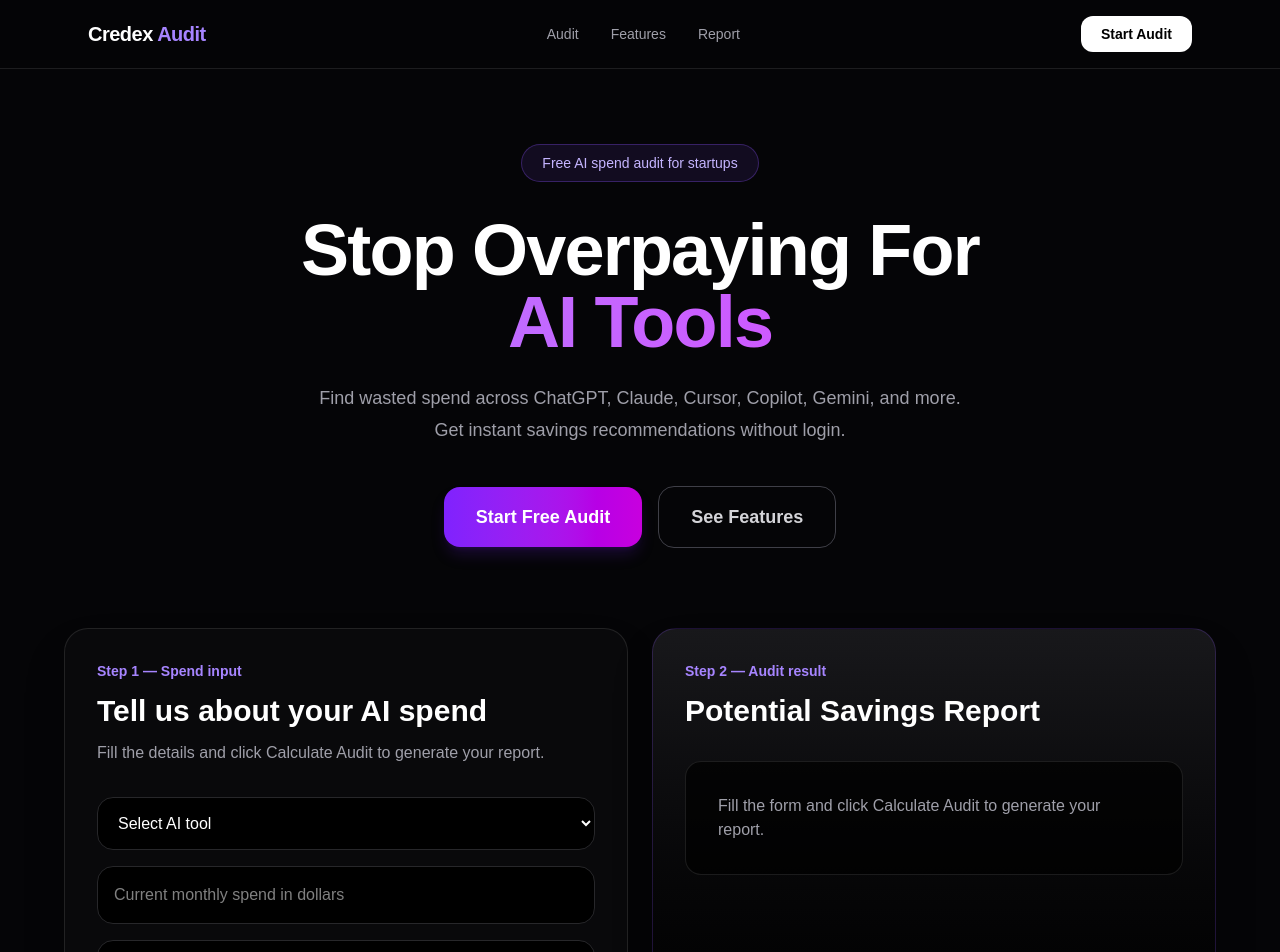
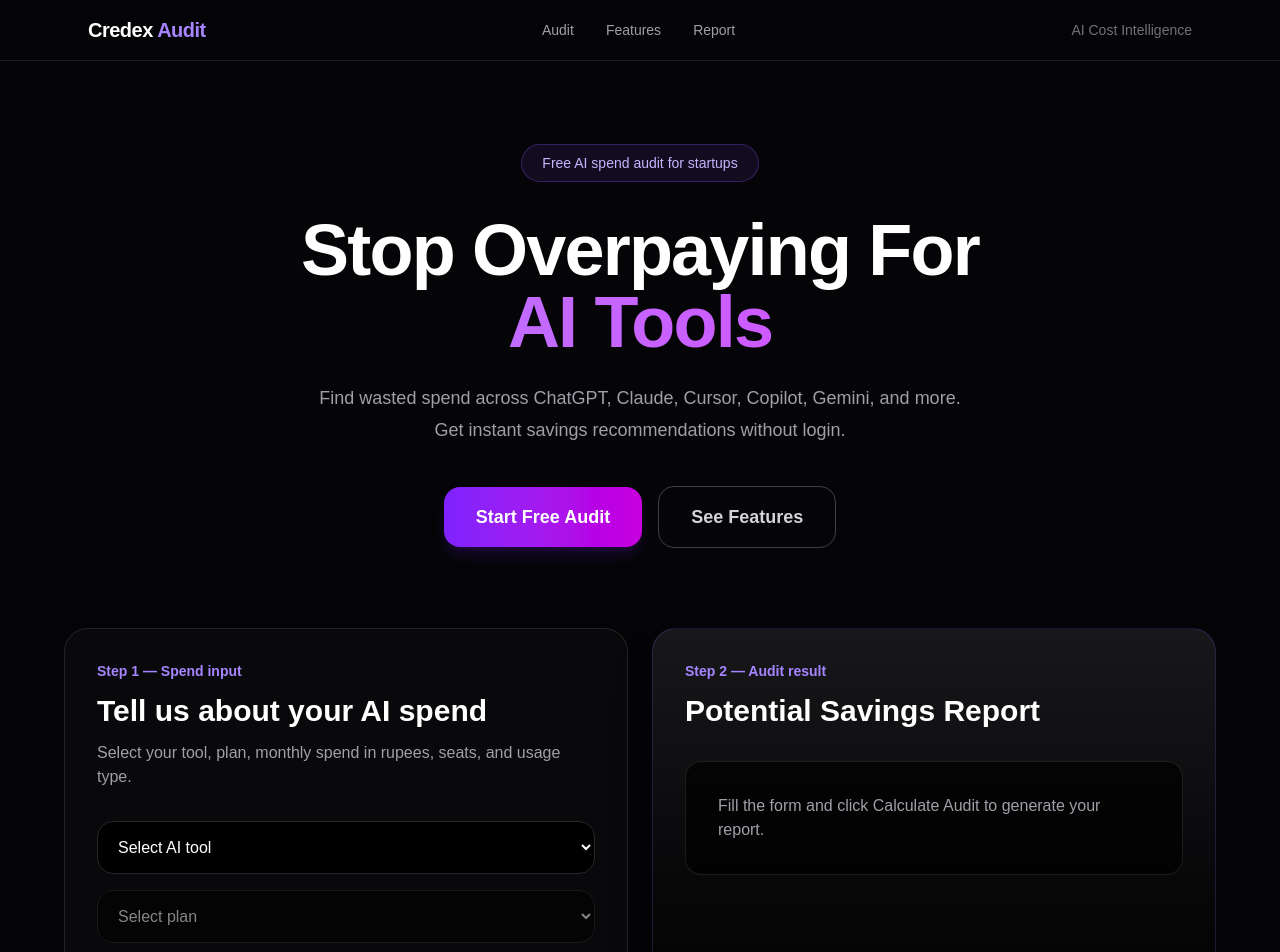
Before and after one commit to bbhavya3/ai-spend-audit, a Next.js app: page / in a window 1280 px wide. Shown: the top 952 px of the page. Built offline with nearby package versions, Linux system fonts and the light colour scheme.

Commit message:
final internship assessment submission

```diff
--- /dev/null
+++ b/app/report/page.tsx
@@ -0,0 +1,65 @@
+type ReportPageProps = {
+  searchParams: Promise<{
+    tool?: string;
+    plan?: string;
+    spend?: string;
+    seats?: string;
+    useCase?: string;
+    monthlySavings?: string;
+    yearlySavings?: string;
+  }>;
+};
+
+export default async function ReportPage({ searchParams }: ReportPageProps) {
+  const params = await searchParams;
+
+  const tool = params.tool || "AI Tool";
+  const plan = params.plan || "Selected Plan";
+  const monthlySavings = params.monthlySavings || "0.00";
+  const yearlySavings = params.yearlySavings || "0.00";
+
+  return (
+    <main className="min-h-screen bg-[#050507] px-6 py-20 text-white">
+      <section className="mx-auto max-w-4xl rounded-3xl border border-white/10 bg-zinc-950 p-8">
+        <p className="text-sm font-semibold text-violet-400">
+          Public AI Spend Audit Report
+        </p>
+
+        <h1 className="mt-4 text-4xl font-bold">
+          {tool} Savings Report
+        </h1>
+
+        <div className="mt-8 grid gap-5 md:grid-cols-2">
+          <div className="rounded-2xl border border-white/10 bg-black p-6">
+            <p className="text-zinc-500">Tool</p>
+            <h2 className="mt-2 text-2xl font-bold">{tool}</h2>
+          </div>
+
+          <div className="rounded-2xl border border-white/10 bg-black p-6">
+            <p className="text-zinc-500">Plan</p>
+            <h2 className="mt-2 text-2xl font-bold">{plan}</h2>
+          </div>
+
+          <div className="rounded-2xl border border-white/10 bg-black p-6">
+            <p className="text-zinc-500">Monthly Savings</p>
+            <h2 className="mt-2 text-4xl font-bold text-green-400">
+              ₹{monthlySavings}
+            </h2>
+          </div>
+
+          <div className="rounded-2xl border border-white/10 bg-black p-6">
+            <p className="text-zinc-500">Annual Savings</p>
+            <h2 className="mt-2 text-4xl font-bold text-green-300">
+              ₹{yearlySavings}
+            </h2>
+          </div>
+        </div>
+
+        <p className="mt-8 leading-7 text-zinc-400">
+          This public report hides identifying details like email and company
+          name. It only shows tool, plan, use case, and savings numbers.
+        </p>
+      </section>
+    </main>
+  );
+}
--- a/components/AuditForm.tsx
+++ b/components/AuditForm.tsx
@@ -1,10 +1,12 @@
 "use client";
 
 import { useEffect, useState } from "react";
+import Link from "next/link";
 import { tools } from "@/pricing";
 
 export default function AuditForm() {
   const [tool, setTool] = useState("");
+  const [plan, setPlan] = useState("");
   const [spend, setSpend] = useState("");
   const [seats, setSeats] = useState("");
   const [useCase, setUseCase] = useState("");
@@ -12,36 +14,88 @@ export default function AuditForm() {
   const [showResults, setShowResults] = useState(false);
   const [sending, setSending] = useState(false);
 
+  const USD_TO_INR = 83;
+
+  const selectedTool = tools.find((item) => item.name === tool);
+  const selectedPlan = selectedTool?.plans.find((item) => item.name === plan);
+
+  const monthlySpend = Number(spend);
+  const seatCount = Number(seats);
+
+  const expectedCost =
+    selectedPlan?.type === "seat"
+      ? selectedPlan.price * USD_TO_INR * seatCount
+      : selectedPlan?.type === "flat"
+      ? selectedPlan.price * USD_TO_INR
+      : selectedPlan?.type === "api"
+      ? monthlySpend * 0.7
+      : 0;
+
+  const monthlySavings =
+    monthlySpend > expectedCost ? monthlySpend - expectedCost : 0;
+
+  const yearlySavings = monthlySavings * 12;
+
+  const recommendation =
+    monthlySavings > 50000
+      ? "Your current spend is much higher than expected. You should review unused seats, negotiate credits, or consider Credex discounted AI infrastructure."
+      : monthlySavings > 10000
+      ? "You have a meaningful optimization opportunity. Review your plan, seats, and actual usage before renewing."
+      : monthlySavings > 0
+      ? "You have small savings available. Minor plan cleanup or seat reduction may help."
+      : "Your current spend looks close to expected for this tool and plan.";
+
+  const aiSummary =
+    monthlySavings > 50000
+      ? `Your ${tool} setup shows a strong savings opportunity. Based on your ${plan} plan, ${seatCount} seats, and ${useCase.toLowerCase()} use case, your current spend appears higher than expected. You should review unused seats, compare API-based usage, and consider discounted AI infrastructure credits to reduce costs.`
+      : monthlySavings > 10000
+      ? `Your ${tool} spend has moderate optimization potential. The selected ${plan} plan may still fit your team, but reviewing active seats and matching usage to plan limits could reduce monthly spend.`
+      : `Your ${tool} usage looks fairly optimized for your selected plan and team size. Keep monitoring usage as your team grows, and revisit plan choices before renewal.`;
+
+  const shareUrl = `/report?tool=${encodeURIComponent(
+    tool
+  )}&plan=${encodeURIComponent(
+    plan
+  )}&spend=${spend}&seats=${seats}&useCase=${encodeURIComponent(
+    useCase
+  )}&monthlySavings=${monthlySavings.toFixed(
+    2
+  )}&yearlySavings=${yearlySavings.toFixed(2)}`;
+
   useEffect(() => {
     const savedData = localStorage.getItem("audit-data");
+
     if (savedData) {
       const parsed = JSON.parse(savedData);
+
       setTool(parsed.tool || "");
+      setPlan(parsed.plan || "");
       setSpend(parsed.spend || "");
       setSeats(parsed.seats || "");
       setUseCase(parsed.useCase || "");
       setEmail(parsed.email || "");
-      setShowResults(parsed.showResults || false);
+      setShowResults(false);
     }
   }, []);
 
   useEffect(() => {
     localStorage.setItem(
       "audit-data",
-      JSON.stringify({ tool, spend, seats, useCase, email, showResults })
+      JSON.stringify({
+        tool,
+        plan,
+        spend,
+        seats,
+        useCase,
+        email,
+        showResults,
+      })
     );
-  }, [tool, spend, seats, useCase, email, showResults]);
-
-  const monthlySpend = Number(spend);
-  const monthlySavings = monthlySpend > 0 ? monthlySpend * 0.3 : 0;
-  const yearlySavings = monthlySavings * 12;
-  const selectedTool = tools.find((item) => item.name === tool);
-
-  const canCalculate = tool && spend && seats && useCase;
+  }, [tool, plan, spend, seats, useCase, email, showResults]);
 
   function handleCalculate() {
-    if (!canCalculate) {
-      alert("Please fill all fields before calculating.");
+    if (!tool || !plan || !spend || !seats || !useCase) {
+      alert("Please select tool, plan, spend, seats, and use case.");
       return;
     }
 
@@ -50,11 +104,13 @@ export default function AuditForm() {
 
   function handleReset() {
     setTool("");
+    setPlan("");
     setSpend("");
     setSeats("");
     setUseCase("");
     setEmail("");
     setShowResults(false);
+
     localStorage.removeItem("audit-data");
   }
 
@@ -75,11 +131,13 @@ export default function AuditForm() {
         body: JSON.stringify({
           email,
           tool,
+          plan,
           spend,
           seats,
           useCase,
           monthlySavings: monthlySavings.toFixed(2),
           yearlySavings: yearlySavings.toFixed(2),
+          aiSummary,
         }),
       });
 
@@ -108,17 +166,41 @@ export default function AuditForm() {
           </h2>
 
           <p className="mt-3 text-zinc-400">
-            Fill the details and click Calculate Audit to generate your report.
+            Select your tool, plan, monthly spend in rupees, seats, and usage
+            type.
           </p>
 
           <form className="mt-8 space-y-4">
             <select
               className="w-full rounded-2xl border border-zinc-800 bg-black px-4 py-4 text-white outline-none focus:border-violet-500"
               value={tool}
-              onChange={(e) => setTool(e.target.value)}
+              onChange={(e) => {
+                setTool(e.target.value);
+                setPlan("");
+                setShowResults(false);
+              }}
             >
               <option value="">Select AI tool</option>
+
               {tools.map((item) => (
+                <option key={item.name} value={item.name}>
+                  {item.name}
+                </option>
+              ))}
+            </select>
+
+            <select
+              className="w-full rounded-2xl border border-zinc-800 bg-black px-4 py-4 text-white outline-none focus:border-violet-500 disabled:opacity-50"
+              value={plan}
+              disabled={!selectedTool}
+              onChange={(e) => {
+                setPlan(e.target.value);
+                setShowResults(false);
+              }}
+            >
+              <option value="">Select plan</option>
+
+              {selectedTool?.plans.map((item) => (
                 <option key={item.name} value={item.name}>
                   {item.name}
                 </option>
@@ -127,10 +209,13 @@ export default function AuditForm() {
 
             <input
               className="w-full rounded-2xl border border-zinc-800 bg-black px-4 py-4 text-white outline-none focus:border-violet-500"
-              placeholder="Current monthly spend in dollars"
+              placeholder="Current monthly spend in rupees"
               type="number"
               value={spend}
-              onChange={(e) => setSpend(e.target.value)}
+              onChange={(e) => {
+                setSpend(e.target.value);
+                setShowResults(false);
+              }}
             />
 
             <input
@@ -138,13 +223,19 @@ export default function AuditForm() {
               placeholder="Number of seats"
               type="number"
               value={seats}
-              onChange={(e) => setSeats(e.target.value)}
+              onChange={(e) => {
+                setSeats(e.target.value);
+                setShowResults(false);
+              }}
             />
 
             <select
               className="w-full rounded-2xl border border-zinc-800 bg-black px-4 py-4 text-white outline-none focus:border-violet-500"
               value={useCase}
-              onChange={(e) => setUseCase(e.target.value)}
+              onChange={(e) => {
+                setUseCase(e.target.value);
+                setShowResults(false);
+              }}
             >
               <option value="">Primary use case</option>
               <option value="Coding">Coding</option>
@@ -185,10 +276,21 @@ export default function AuditForm() {
             <div className="mt-8 space-y-5">
               <div className="rounded-2xl border border-white/10 bg-black/70 p-6">
                 <p className="text-sm text-zinc-500">
+                  Expected plan cost
+                </p>
+
+                <h3 className="mt-2 text-3xl font-bold text-white">
+                  ₹{expectedCost.toFixed(2)} / month
+                </h3>
+              </div>
+
+              <div className="rounded-2xl border border-white/10 bg-black/70 p-6">
+                <p className="text-sm text-zinc-500">
                   Estimated monthly savings
                 </p>
+
                 <h3 className="mt-2 text-5xl font-bold text-green-400">
-                  ${monthlySavings.toFixed(2)}
+                  ₹{monthlySavings.toFixed(2)}
                 </h3>
               </div>
 
@@ -196,38 +298,52 @@ export default function AuditForm() {
                 <p className="text-sm text-zinc-500">
                   Estimated annual savings
                 </p>
+
                 <h3 className="mt-2 text-3xl font-bold text-green-300">
-                  ${yearlySavings.toFixed(2)}
+                  ₹{yearlySavings.toFixed(2)}
                 </h3>
               </div>
 
               <div className="rounded-2xl border border-white/10 bg-black/70 p-6">
-                <p className="text-sm text-zinc-500">Recommendation</p>
+                <p className="text-sm text-zinc-500">
+                  AI-generated personalized summary
+                </p>
+
                 <p className="mt-3 leading-7 text-zinc-300">
-                  {selectedTool?.recommendation}
+                  {aiSummary}
                 </p>
               </div>
 
-              {monthlySavings > 500 ? (
+              <div className="rounded-2xl border border-white/10 bg-black/70 p-6">
+                <p className="text-sm text-zinc-500">
+                  Recommendation
+                </p>
+
+                <p className="mt-3 leading-7 text-zinc-300">
+                  {recommendation} {selectedTool?.recommendation}
+                </p>
+              </div>
+
+              {monthlySavings > 50000 && (
                 <div className="rounded-2xl border border-violet-500/40 bg-violet-500/10 p-6">
                   <h4 className="font-bold text-violet-300">
                     Credex consultation recommended
                   </h4>
+
                   <p className="mt-2 text-zinc-300">
-                    Your estimated savings are high. Credex can help capture
-                    more value through discounted AI infrastructure credits.
-                  </p>
-                </div>
-              ) : (
-                <div className="rounded-2xl border border-white/10 bg-black/70 p-6">
-                  <h4 className="font-bold text-zinc-200">
-                    You are close to optimized
-                  </h4>
-                  <p className="mt-2 text-zinc-400">
-                    Your current spend does not show a major savings gap yet.
+                    This audit shows more than ₹50,000/month in possible
+                    savings.
                   </p>
                 </div>
               )}
+
+              <Link
+                href={shareUrl}
+                target="_blank"
+                className="block rounded-2xl border border-violet-500/40 bg-violet-500/10 px-6 py-4 text-center font-semibold text-violet-300 hover:bg-violet-500/20"
+              >
+                Open Shareable Public Report
+              </Link>
             </div>
           ) : (
             <div className="mt-8 rounded-2xl border border-white/10 bg-black/70 p-8 text-zinc-400">
@@ -268,10 +384,6 @@ export default function AuditForm() {
               {sending ? "Sending..." : "Save Report"}
             </button>
           </div>
-
-          <p className="mt-4 text-sm text-zinc-500">
-            Report will be sent to your email using Resend transactional email.
-          </p>
         </div>
       )}
     </section>
--- a/components/Navbar.tsx
+++ b/components/Navbar.tsx
@@ -18,12 +18,9 @@ export default function Navbar() {
           </a>
         </div>
 
-        <a
-          href="#audit"
-          className="rounded-xl bg-white px-5 py-2 text-sm font-semibold text-black hover:bg-zinc-200"
-        >
-          Start Audit
-        </a>
+        <div className="text-sm text-zinc-500">
+        AI Cost Intelligence
+        </div>
       </nav>
     </header>
   );
--- a/pricing.ts
+++ b/pricing.ts
@@ -1,27 +1,90 @@
-export const tools = [
+export type PricingTool = {
+  name: string;
+  plans: {
+    name: string;
+    price: number;
+    type: "seat" | "flat" | "api" | "custom";
+  }[];
+  recommendation: string;
+};
+
+export const tools: PricingTool[] = [
   {
     name: "Cursor",
+    plans: [
+      { name: "Hobby", price: 0, type: "seat" },
+      { name: "Pro", price: 20, type: "seat" },
+      { name: "Business", price: 40, type: "seat" },
+      { name: "Enterprise", price: 0, type: "custom" },
+    ],
     recommendation:
-      "Consider downgrading unused enterprise seats or switching smaller teams to Pro.",
+      "Small teams should usually start with Pro before moving to Business or Enterprise.",
   },
   {
     name: "GitHub Copilot",
+    plans: [
+      { name: "Individual", price: 10, type: "seat" },
+      { name: "Business", price: 19, type: "seat" },
+      { name: "Enterprise", price: 39, type: "seat" },
+    ],
     recommendation:
-      "Business plans may be unnecessary for very small teams.",
+      "For small teams, Individual or Business is usually enough unless enterprise controls are needed.",
   },
   {
     name: "Claude",
+    plans: [
+      { name: "Free", price: 0, type: "flat" },
+      { name: "Pro", price: 20, type: "flat" },
+      { name: "Max", price: 100, type: "flat" },
+      { name: "Team", price: 30, type: "seat" },
+      { name: "Enterprise", price: 0, type: "custom" },
+      { name: "API direct", price: 0, type: "api" },
+    ],
     recommendation:
-      "Claude Pro is often enough unless your team heavily uses API workloads.",
+      "Claude Pro is usually enough for individuals; Team or API direct makes sense only for heavier collaboration or usage.",
   },
   {
     name: "ChatGPT",
+    plans: [
+      { name: "Plus", price: 20, type: "flat" },
+      { name: "Team", price: 30, type: "seat" },
+      { name: "Enterprise", price: 0, type: "custom" },
+      { name: "API direct", price: 0, type: "api" },
+    ],
     recommendation:
-      "ChatGPT Team can become expensive for small startups compared to API usage.",
+      "Small teams should compare ChatGPT Team seats against API usage before scaling subscriptions.",
+  },
+  {
+    name: "Anthropic API direct",
+    plans: [{ name: "API direct", price: 0, type: "api" }],
+    recommendation:
+      "API direct is better when usage is workload-based instead of every person needing a fixed subscription.",
+  },
+  {
+    name: "OpenAI API direct",
+    plans: [{ name: "API direct", price: 0, type: "api" }],
+    recommendation:
+      "API direct can reduce cost when usage is metered and not every team member needs a paid ChatGPT seat.",
   },
   {
     name: "Gemini",
+    plans: [
+      { name: "Pro", price: 20, type: "flat" },
+      { name: "Ultra", price: 250, type: "flat" },
+      { name: "API", price: 0, type: "api" },
+    ],
     recommendation:
-      "Gemini API pricing may reduce research-related costs.",
+      "Gemini API is often better for research or data workloads where usage is variable.",
+  },
+  {
+    name: "Windsurf",
+    plans: [
+      { name: "Free", price: 0, type: "seat" },
+      { name: "Pro", price: 15, type: "seat" },
+      { name: "Teams", price: 30, type: "seat" },
+      { name: "Enterprise", price: 0, type: "custom" },
+    ],
+    recommendation:
+      "Windsurf Free or Pro can be a cheaper coding alternative for small teams.",
   },
 ];
```
